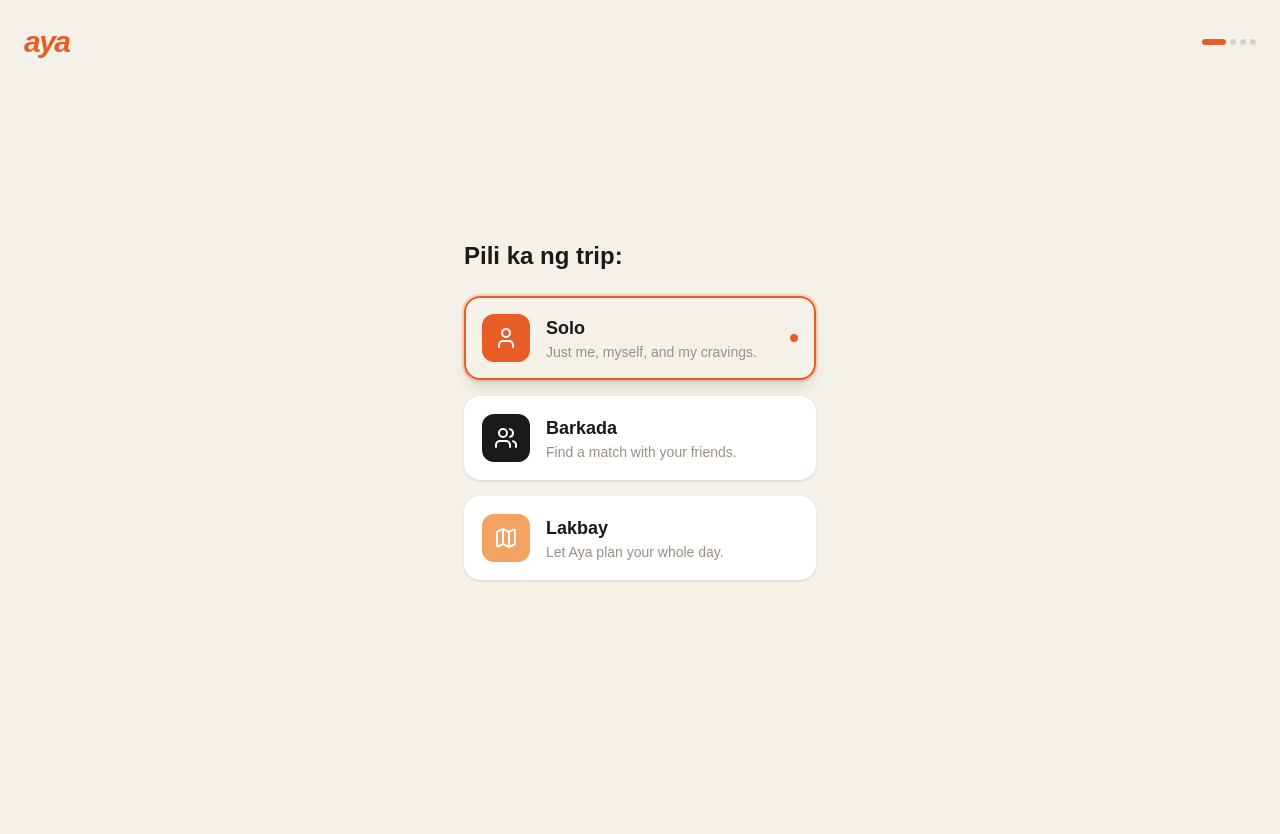
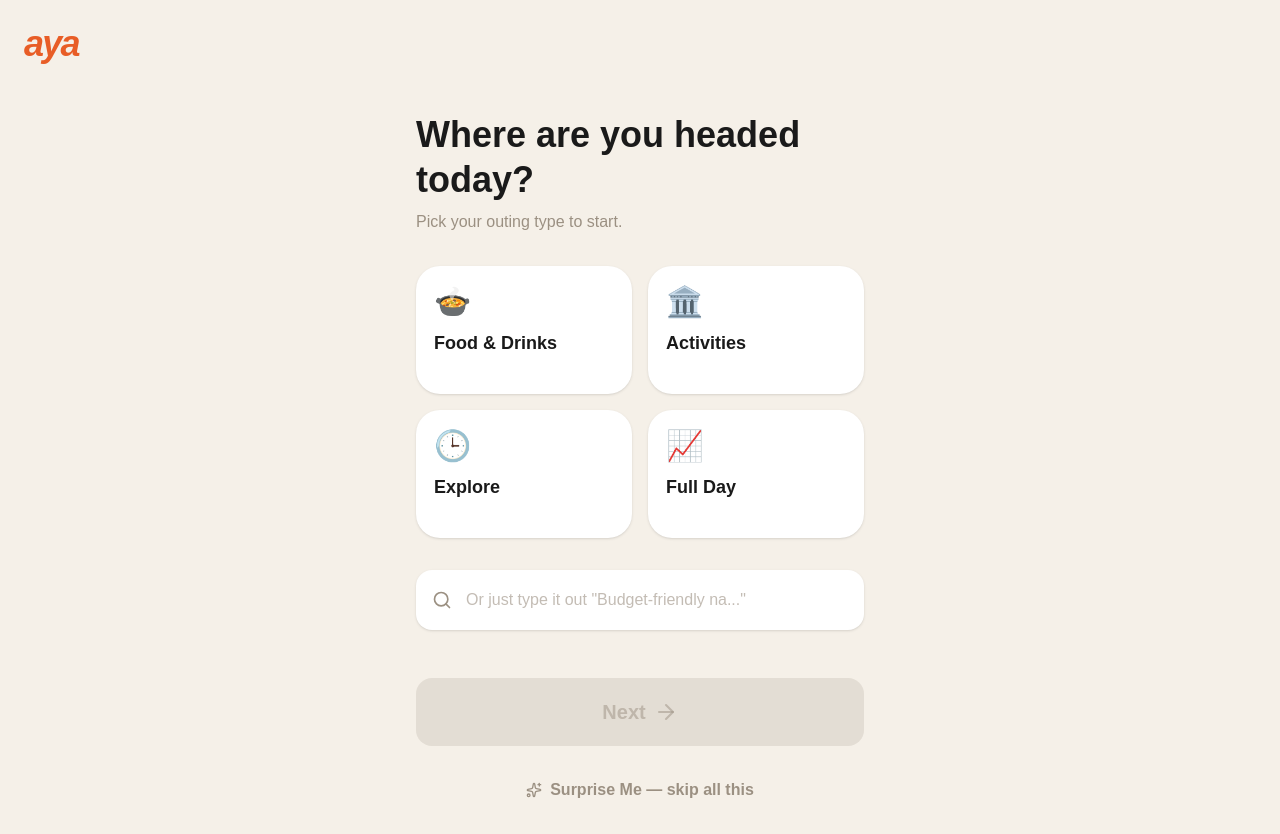
Before and after one commit to afkDen/iNet_GitHub, a Next.js app: page /onboarding in a window 1280 px wide. Before the commit the page ends 800 px from the top, so only its background shows below. Built offline with nearby package versions, Linux system fonts and the light colour scheme.

Commit message:
Updated Landing Page

```diff
--- a/app/onboarding/page.tsx
+++ b/app/onboarding/page.tsx
@@ -1,153 +1,142 @@
 'use client';
 
-import { useState, useEffect } from 'react';
+import { useState } from 'react';
 import { motion, AnimatePresence } from 'framer-motion';
 import { useRouter } from 'next/navigation';
-import ModeSelector from '@/components/ui/ModeSelector';
-import ContextCards from '@/components/ui/ContextCards';
-import { SessionMode, OutingType, BudgetTier } from '@/types';
-import { Utensils, Beer, Palmtree, Clock, Wallet, Navigation } from 'lucide-react';
 import { useSession } from '@/components/providers/SessionProvider';
+import { OutingType } from '@/types';
+import OnboardingFlow from '@/components/onboarding/OnboardingFlow';
+import { Search, ArrowRight, Sparkles } from 'lucide-react';
 
-const STEPS = ['mode', 'type', 'budget', 'distance'];
+const CATEGORIES = [
+  { id: 'food', label: 'Food & Drinks', icon: '🍲', description: 'Kain tayo!' },
+  { id: 'activities', label: 'Activities', icon: '🏛️', description: 'Gala / Activity' },
+  { id: 'explore', label: 'Explore', icon: '🕒', description: 'Drinks / Chill' },
+  { id: 'full_day', label: 'Full Day', icon: '📈', description: 'Full day outing' },
+];
 
 export default function OnboardingPage() {
   const router = useRouter();
   const { context, setContext } = useSession();
-  const [currentStep, setCurrentStep] = useState(0);
+  const [showFlow, setShowFlow] = useState(false);
+  const [selectedCategory, setSelectedCategory] = useState<OutingType | null>(null);
+  const [searchQuery, setSearchQuery] = useState('');
 
   const handleNext = () => {
-    if (currentStep < STEPS.length - 1) {
-      setCurrentStep(currentStep + 1);
-    } else {
-      // Finalize and go to swipe
-      if (context.mode === 'solo') {
-        router.push('/solo');
-      } else if (context.mode === 'barkada') {
-        router.push('/barkada');
-      } else {
-        router.push('/lakbay');
-      }
+    if (selectedCategory === 'food') {
+      setContext({ outing_type: 'food' });
+      setShowFlow(true);
+    } else if (selectedCategory) {
+      // For now, other categories go to lakbay flow as indicated in frontendupdate.md
+      setContext({ outing_type: selectedCategory as OutingType });
+      router.push('/lakbay');
+    } else if (searchQuery) {
+      // If search query is provided, we could potentially route to a search results or AI processing
+      setContext({ natural_language: searchQuery });
+      // Default to food for now or go to lakbay
+      router.push('/lakbay');
     }
   };
 
-  const handleBack = () => {
-    if (currentStep > 0) {
-      setCurrentStep(currentStep - 1);
-    }
+  const handleSurpriseMe = () => {
+    setContext({ mode: 'solo', outing_type: 'food' });
+    router.push('/solo');
   };
 
-  const renderStep = () => {
-    switch (STEPS[currentStep]) {
-      case 'mode':
-        return (
-          <ModeSelector
-            selectedMode={context.mode}
-            onSelect={(mode) => {
-              setContext({ mode });
-              handleNext();
-            }}
-          />
-        );
-      case 'type':
-        return (
-          <ContextCards
-            title="Ano'ng plano?"
-            selectedId={context.outing_type}
-            onSelect={(id) => {
-              setContext({ outing_type: id as OutingType });
-              handleNext();
-            }}
-            options={[
-              { id: 'food', label: 'Kain Tayo', icon: <Utensils /> },
-              { id: 'activities', label: 'Gala / Activity', icon: <Palmtree /> },
-              { id: 'explore', label: 'Drinks / Chill', icon: <Beer /> },
-              { id: 'full_day', label: 'Full Day Outing', icon: <Clock /> },
-            ]}
-          />
-        );
-      case 'budget':
-        return (
-          <ContextCards
-            title="Magkano budget?"
-            selectedId={context.budget}
-            onSelect={(id) => {
-              setContext({ budget: id as BudgetTier });
-              handleNext();
-            }}
-            options={[
-              { id: 'tipid', label: 'Grabe Tipid', description: '₱150 pababa', icon: <Wallet className="text-green-600" /> },
-              { id: 'mid', label: 'Sakto Lang', description: '₱150 - ₱350', icon: <Wallet className="text-aya-primary" /> },
-              { id: 'bahala_na', label: 'Bahala Na', description: '₱350 pataas', icon: <Wallet className="text-purple-600" /> },
-            ]}
-          />
-        );
-      case 'distance':
-        return (
-          <ContextCards
-            title="Gaano kalayo?"
-            selectedId={context.distance_km?.toString() || '5'}
-            onSelect={(id) => {
-              setContext({ distance_km: parseInt(id) });
-              handleNext();
-            }}
-            options={[
-              { id: '1', label: 'Malapit Lang', description: '1 km', icon: <Navigation className="w-4 h-4" /> },
-              { id: '3', label: 'Keri Pa', description: '3 km', icon: <Navigation className="w-5 h-5" /> },
-              { id: '5', label: 'Layo Konti', description: '5 km', icon: <Navigation className="w-6 h-6" /> },
-              { id: '10', label: 'Dayo Level', description: '10 km+', icon: <Navigation className="w-7 h-7" /> },
-            ]}
-          />
-        );
-      default:
-        return null;
-    }
-  };
+  if (showFlow) {
+    return (
+      <div className="flex flex-col flex-1 bg-aya-bg min-h-screen">
+        <header className="p-6">
+          <h1 className="text-3xl font-black text-aya-primary tracking-tighter italic">aya</h1>
+        </header>
+        <OnboardingFlow onBack={() => setShowFlow(false)} />
+      </div>
+    );
+  }
 
   return (
-    <div className="flex flex-col flex-1 bg-aya-bg min-h-screen">
-      {/* Header */}
-      <div className="flex items-center justify-between p-6">
-        <h1 className="text-3xl font-black text-aya-primary tracking-tighter italic">aya</h1>
-        <div className="flex gap-1">
-          {STEPS.map((_, i) => (
-            <div
-              key={i}
+    <div className="flex flex-col flex-1 bg-aya-bg min-h-screen p-6">
+      <header className="mb-12">
+        <h1 className="text-4xl font-black text-aya-primary tracking-tighter italic">aya</h1>
+      </header>
+
+      <main className="flex-1 max-w-md mx-auto w-full flex flex-col">
+        <div className="mb-8">
+          <h2 className="text-4xl font-black text-aya-secondary leading-tight mb-2">
+            Where are you headed today?
+          </h2>
+          <p className="text-aya-muted font-medium">
+            Pick your outing type to start.
+          </p>
+        </div>
+
+        {/* Category Grid */}
+        <div className="grid grid-cols-2 gap-4 mb-8">
+          {CATEGORIES.map((cat) => (
+            <button
+              key={cat.id}
+              onClick={() => setSelectedCategory(cat.id as OutingType)}
               className={cn(
-                "h-1.5 rounded-full transition-all duration-300",
-                i === currentStep ? "w-6 bg-aya-primary" : "w-1.5 bg-aya-muted/30"
+                "flex flex-col items-start p-4 rounded-3xl border-2 transition-all duration-200 text-left gap-3 h-32 relative overflow-hidden",
+                selectedCategory === cat.id
+                  ? "border-aya-primary bg-white shadow-lg ring-1 ring-aya-primary"
+                  : "border-transparent bg-white shadow-sm hover:shadow-md"
               )}
-            />
+            >
+              <span className="text-3xl">{cat.icon}</span>
+              <div className="flex flex-col">
+                <span className={cn(
+                  "font-bold text-lg leading-tight",
+                  selectedCategory === cat.id ? "text-aya-primary" : "text-aya-secondary"
+                )}>
+                  {cat.label}
+                </span>
+              </div>
+              {selectedCategory === cat.id && (
+                <div className="absolute top-4 right-4 w-2 h-2 rounded-full bg-aya-primary" />
+              )}
+            </button>
           ))}
         </div>
-      </div>
 
-      <main className="flex-1 flex flex-col items-center justify-center">
-        <AnimatePresence mode="wait">
-          <motion.div
-            key={currentStep}
-            initial={{ opacity: 0, x: 20 }}
-            animate={{ opacity: 1, x: 0 }}
-            exit={{ opacity: 0, x: -20 }}
-            transition={{ duration: 0.2 }}
-            className="w-full"
+        {/* Search Bar */}
+        <div className="relative mb-12">
+          <div className="absolute inset-y-0 left-4 flex items-center pointer-events-none">
+            <Search className="w-5 h-5 text-aya-muted" />
+          </div>
+          <input
+            type="text"
+            placeholder='Or just type it out "Budget-friendly na..."'
+            value={searchQuery}
+            onChange={(e) => setSearchQuery(e.target.value)}
+            className="w-full bg-white border-2 border-transparent focus:border-aya-primary/30 rounded-2xl py-4 pl-12 pr-4 shadow-sm focus:outline-none transition-all placeholder:text-aya-muted/60 font-medium"
+          />
+        </div>
+
+        <div className="mt-auto">
+          {/* Action Button */}
+          <button
+            onClick={handleNext}
+            disabled={!selectedCategory && !searchQuery}
+            className={cn(
+              "w-full py-5 rounded-2xl font-black text-xl flex items-center justify-center gap-2 transition-all duration-300 mb-6",
+              (selectedCategory || searchQuery)
+                ? "bg-aya-primary text-white shadow-xl hover:scale-[1.02] active:scale-[0.98]"
+                : "bg-aya-muted/20 text-aya-muted/50 cursor-not-allowed"
+            )}
           >
-            {renderStep()}
-          </motion.div>
-        </AnimatePresence>
+            Next <ArrowRight className="w-6 h-6" />
+          </button>
+
+          {/* Surprise Me */}
+          <button
+            onClick={handleSurpriseMe}
+            className="w-full text-aya-muted font-bold flex items-center justify-center gap-2 hover:text-aya-primary transition-colors py-2"
+          >
+            <Sparkles className="w-4 h-4" /> Surprise Me — skip all this
+          </button>
+        </div>
       </main>
-
-      {/* Footer / Back button */}
-      <div className="p-8 flex justify-center">
-        {currentStep > 0 && (
-          <button
-            onClick={handleBack}
-            className="text-aya-muted font-bold text-sm hover:text-aya-secondary transition-colors"
-          >
-            ← Balik tayo
-          </button>
-        )}
-      </div>
     </div>
   );
 }
--- /dev/null
+++ b/components/onboarding/OnboardingFlow.tsx
@@ -0,0 +1,141 @@
+'use client';
+
+import { useState } from 'react';
+import { motion, AnimatePresence } from 'framer-motion';
+import { useRouter } from 'next/navigation';
+import ModeSelector from '@/components/ui/ModeSelector';
+import ContextCards from '@/components/ui/ContextCards';
+import { SessionMode, BudgetTier } from '@/types';
+import { Wallet, Navigation } from 'lucide-react';
+import { useSession } from '@/components/providers/SessionProvider';
+
+const STEPS = ['mode', 'budget', 'distance'];
+
+interface OnboardingFlowProps {
+  onBack: () => void;
+}
+
+export default function OnboardingFlow({ onBack }: OnboardingFlowProps) {
+  const router = useRouter();
+  const { context, setContext } = useSession();
+  const [currentStep, setCurrentStep] = useState(0);
+
+  const handleNext = () => {
+    if (currentStep < STEPS.length - 1) {
+      setCurrentStep(currentStep + 1);
+    } else {
+      // Finalize and go to swipe
+      if (context.mode === 'solo') {
+        router.push('/solo');
+      } else if (context.mode === 'barkada') {
+        router.push('/barkada');
+      } else {
+        router.push('/lakbay');
+      }
+    }
+  };
+
+  const handleBack = () => {
+    if (currentStep > 0) {
+      setCurrentStep(currentStep - 1);
+    } else {
+      onBack();
+    }
+  };
+
+  const renderStep = () => {
+    switch (STEPS[currentStep]) {
+      case 'mode':
+        return (
+          <ModeSelector
+            selectedMode={context.mode}
+            onSelect={(mode) => {
+              setContext({ mode });
+              handleNext();
+            }}
+          />
+        );
+      case 'budget':
+        return (
+          <ContextCards
+            title="Magkano budget?"
+            selectedId={context.budget}
+            onSelect={(id) => {
+              setContext({ budget: id as BudgetTier });
+              handleNext();
+            }}
+            options={[
+              { id: 'tipid', label: 'Grabe Tipid', description: '₱150 pababa', icon: <Wallet className="text-green-600" /> },
+              { id: 'mid', label: 'Sakto Lang', description: '₱150 - ₱350', icon: <Wallet className="text-aya-primary" /> },
+              { id: 'bahala_na', label: 'Bahala Na', description: '₱350 pataas', icon: <Wallet className="text-purple-600" /> },
+            ]}
+          />
+        );
+      case 'distance':
+        return (
+          <ContextCards
+            title="Gaano kalayo?"
+            selectedId={context.distance_km?.toString() || '5'}
+            onSelect={(id) => {
+              setContext({ distance_km: parseInt(id) });
+              handleNext();
+            }}
+            options={[
+              { id: '1', label: 'Malapit Lang', description: '1 km', icon: <Navigation className="w-4 h-4" /> },
+              { id: '3', label: 'Keri Pa', description: '3 km', icon: <Navigation className="w-5 h-5" /> },
+              { id: '5', label: 'Layo Konti', description: '5 km', icon: <Navigation className="w-6 h-6" /> },
+              { id: '10', label: 'Dayo Level', description: '10 km+', icon: <Navigation className="w-7 h-7" /> },
+            ]}
+          />
+        );
+      default:
+        return null;
+    }
+  };
+
+  return (
+    <div className="flex flex-col flex-1 w-full">
+      {/* Progress indicators moved here to keep it self-contained */}
+      <div className="flex gap-1 mb-4 justify-center">
+        {STEPS.map((_, i) => (
+          <div
+            key={i}
+            className={cn(
+              "h-1.5 rounded-full transition-all duration-300",
+              i === currentStep ? "w-6 bg-aya-primary" : "w-1.5 bg-aya-muted/30"
+            )}
+          />
+        ))}
+      </div>
+
+      <main className="flex-1 flex flex-col items-center justify-center">
+        <AnimatePresence mode="wait">
+          <motion.div
+            key={currentStep}
+            initial={{ opacity: 0, x: 20 }}
+            animate={{ opacity: 1, x: 0 }}
+            exit={{ opacity: 0, x: -20 }}
+            transition={{ duration: 0.2 }}
+            className="w-full"
+          >
+            {renderStep()}
+          </motion.div>
+        </AnimatePresence>
+      </main>
+
+      {/* Footer / Back button */}
+      <div className="p-8 flex justify-center">
+        <button
+          onClick={handleBack}
+          className="text-aya-muted font-bold text-sm hover:text-aya-secondary transition-colors"
+        >
+          ← Balik tayo
+        </button>
+      </div>
+    </div>
+  );
+}
+
+function cn(...inputs: any[]) {
+  return inputs.filter(Boolean).join(' ');
+}
```
Also changed, not shown: 2 other files (tests, documents, lock files or other folders).
